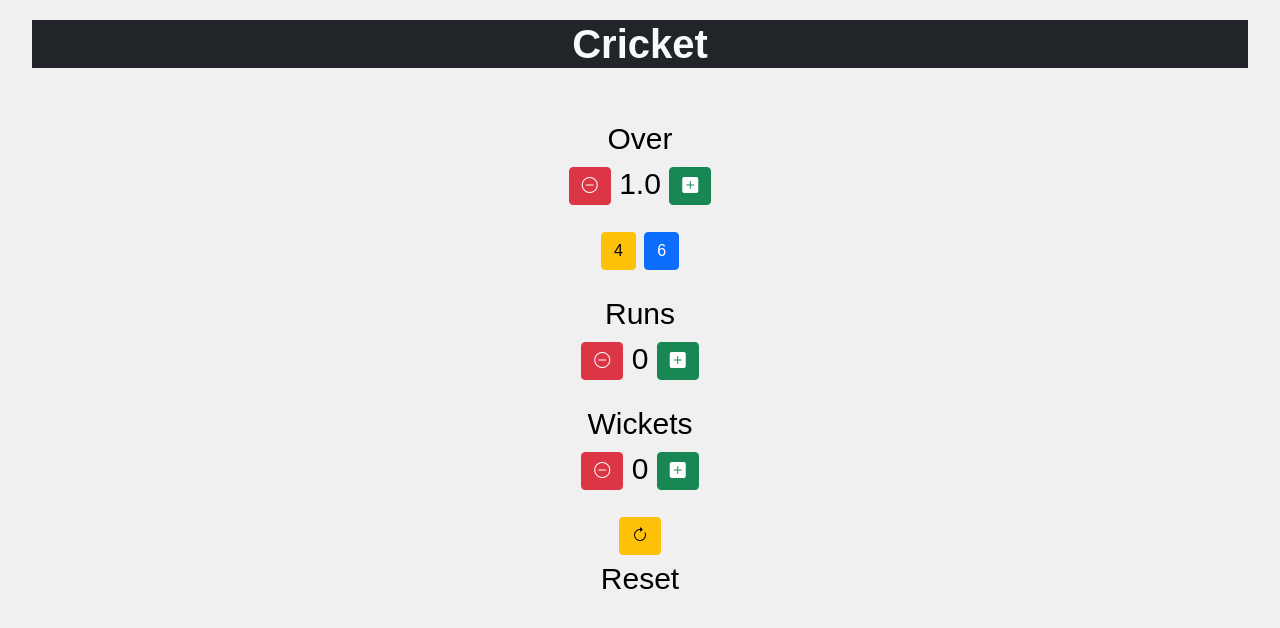
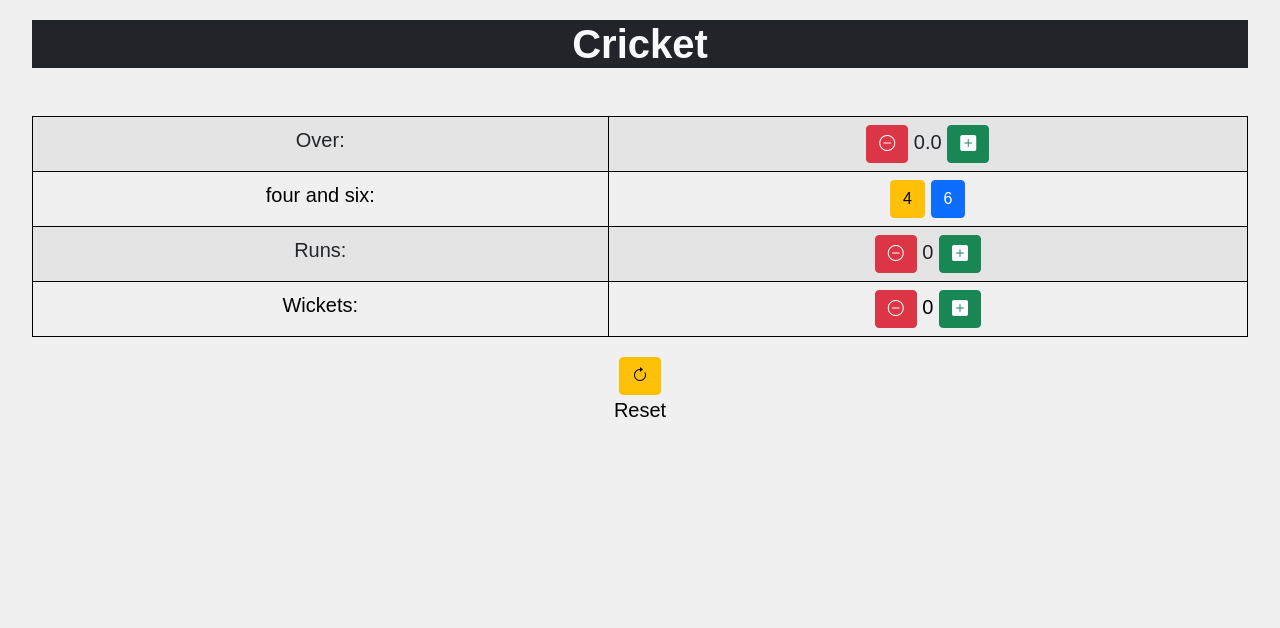
Before and after one commit to sumit9354800/Circket, a plain HTML site: page index.html in a window 1280 px wide. Drawn offline with nearby package versions, Linux system fonts and the light colour scheme.

Commit message:
second commit

```diff
--- a/index.html
+++ b/index.html
@@ -26,35 +26,53 @@
     <div class="container-fluid">
         <div class="rows">
             <div class="cols">
-                <div class="overs font">
-
-                    <div>Over </div>
+                <table class="table font table-bordered table-striped table-hover text-center">
+                    <tr>
+                        <td>
+                            <span>Over: </span>
+                        </td>
+                        <td>
                             <span>
-                        <button id="button-minus-over" class="btn btn-danger"><i class="bi bi-dash-circle"></i></button>
-                        <span id="over-count">1</span>
+                                <button id="button-minus-over" class="btn btn-danger"><i
+                                        class="bi bi-dash-circle"></i></button>
+                                <span id="over-count">0</span>
                                 <button class="btn btn-success" id="button-add-over"><i
                                         class="bi bi-plus-square-fill"></i></button>
                             </span>
-                </div>
-                <div class="overs font">
+                        </td>
+                    </tr>
+                    <tr>
+                        <td>
+                            <span>four and six: </span>
+                        </td>
+                        <td>
                             <button id="button-four" class="btn btn-warning font-size">
                                 <span id="add-four">4</span>
                             </button>
                             <button id="button-six" class="btn btn-primary font-size">
                                 <span id="add-six">6</span>
                             </button>
-                </div>
-                <div class="runs font">
-                    <div>Runs </div>
+                        </td>
+                    </tr>
+                    <tr>
+                        <td>
+                            <span>Runs: </span>
+                        </td>
+                        <td>
                             <span>
-                        <button id="button-minus-run" class="btn btn-danger"><i class="bi bi-dash-circle"></i></button>
+                                <button id="button-minus-run" class="btn btn-danger"><i
+                                        class="bi bi-dash-circle"></i></button>
                                 <span id="run-count">0</span>
                                 <button class="btn btn-success" id="button-add-run"><i
                                         class="bi bi-plus-square-fill"></i></button>
                             </span>
-                </div>
-                <div class="wickets font">
-                    <div>Wickets </div>
+                        </td>
+                    </tr>
+                    <tr>
+                        <td>
+                            <span>Wickets: </span>
+                        </td>
+                        <td>
                             <span>
                                 <button id="button-minus-wicket" class="btn btn-danger"><i
                                         class="bi bi-dash-circle"></i></button>
@@ -62,6 +80,12 @@
                                 <button class="btn btn-success" id="button-add-wicket"><i
                                         class="bi bi-plus-square-fill"></i></button>
                             </span>
+                        </td>
+                    </tr>
+                </table>
+
+                <div class="runs font">
+
                 </div>
                 <div class="wickets font">
                     <div id="restart">
--- a/script.js
+++ b/script.js
@@ -1,7 +1,5 @@
 
-        // Initialize variables
-        // Initialize variables
-        let over = 1; // Full overs
+        let over = 0; // Full overs
         let ball = 0; // Balls in current over
         let runCount = 0;
         let wicketCount = 0;
--- a/style.css
+++ b/style.css
@@ -1,5 +1,5 @@
 .font{
-    font-size: 30px;
+    font-size: 20px;
     color: #000000;
     text-align: center;
     font-family: 'Arial', sans-serif;
@@ -13,3 +13,13 @@ body{
     margin: 0;
     padding: 20px;
 }
+table,tr,td{
+    border: 1px solid #000;
+    border-collapse: collapse;
+    padding: 10px;
+    text-align: center;
+}
+table{
+    width: 100%;
+    margin: 20px 0;
+}
```
Lines whose indentation alone changed are shown as unchanged.
